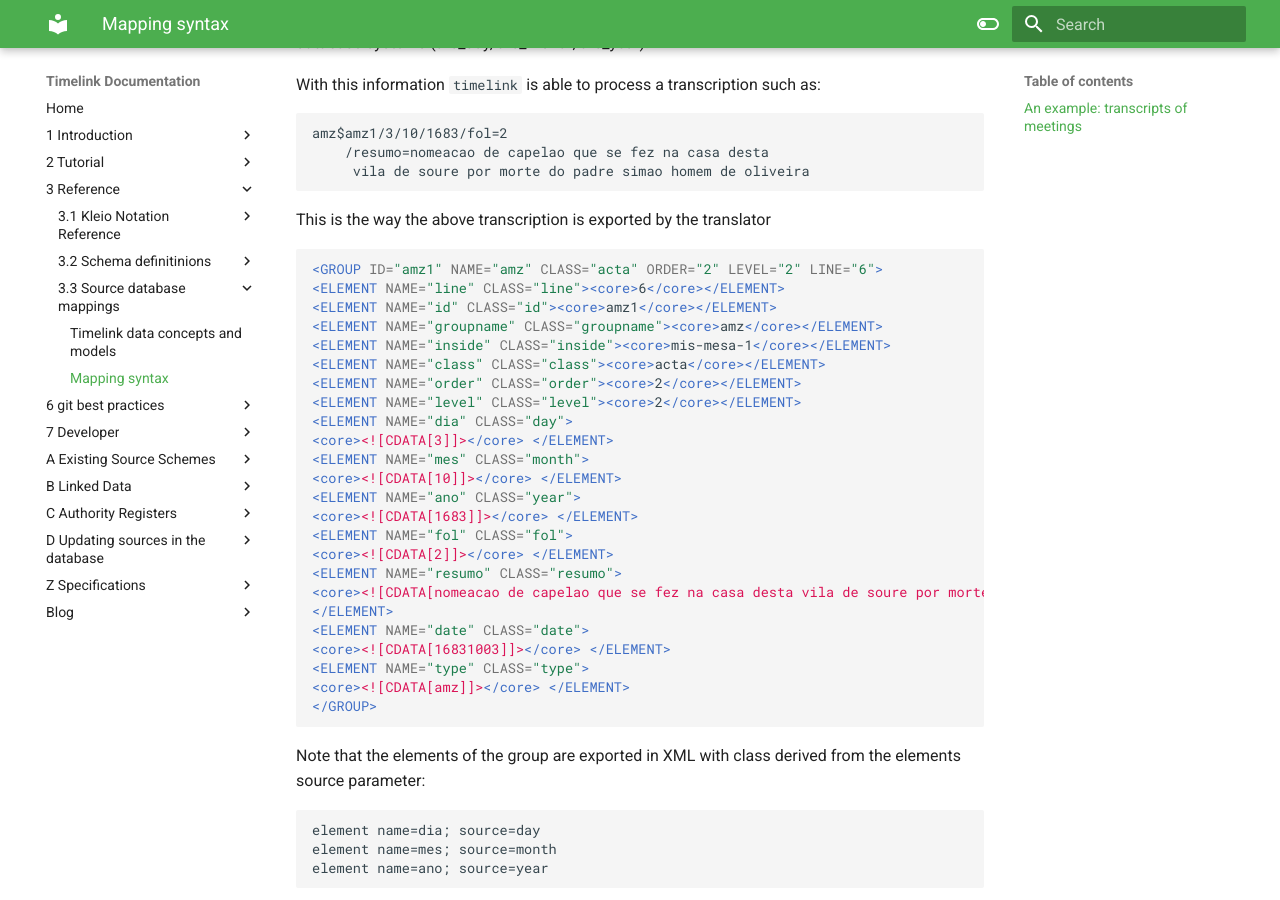
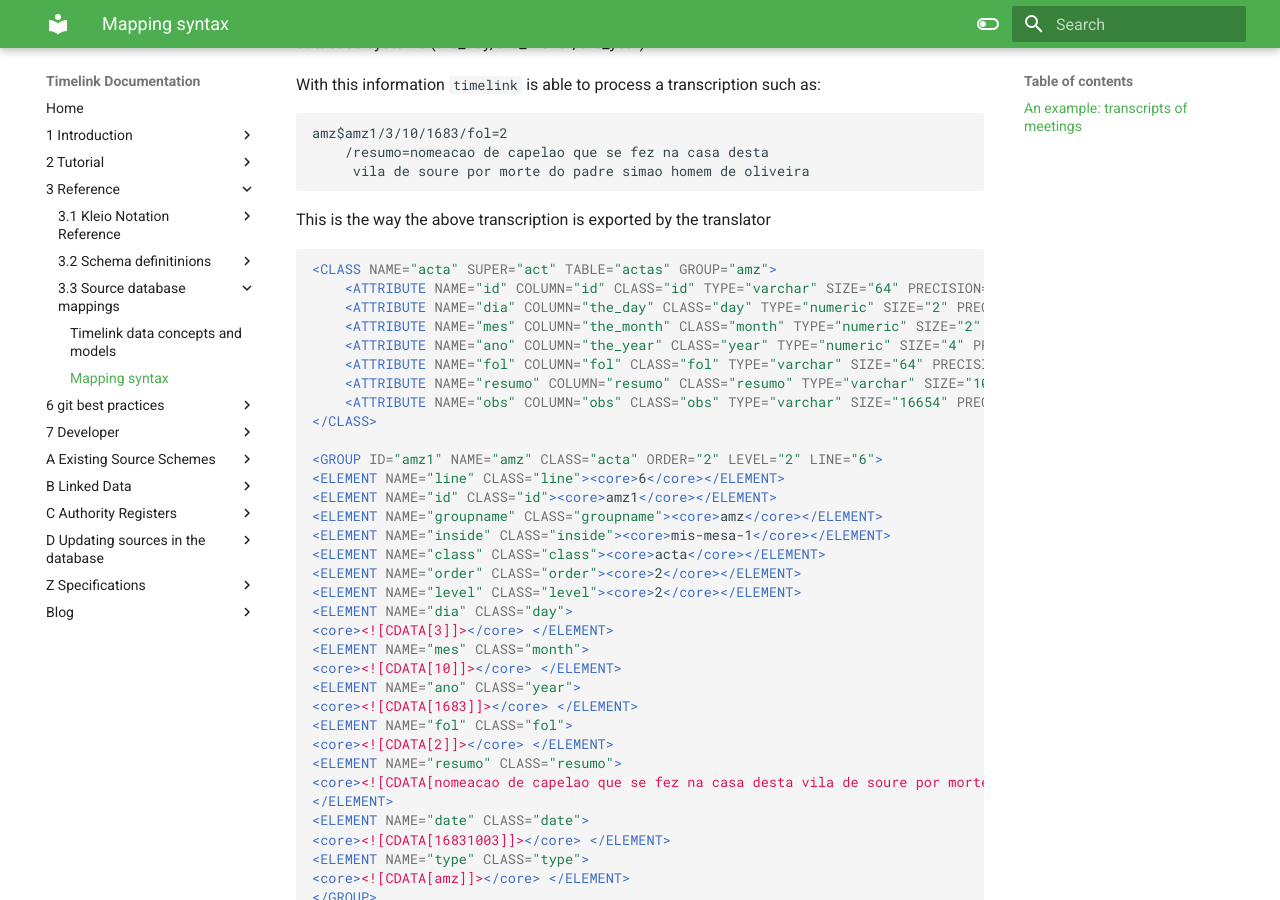
Before and after one commit to time-link/timelink-docs, an MkDocs documentation site: the page built from docs/3_Reference/3.3_Source_database_mappings/Mapping syntax.md, in a window 1280 px wide and 900 px high, scrolled down 2705 px. Built offline with MkDocs 1.6.1 and Material for MkDocs 9.7.7, drawn with Linux system fonts in a browser that asks for light colours.

Commit message:
vault backup: 2025-02-23 16:44:27

````diff
--- a/docs/3_Reference/3.3_Source_database_mappings/Mapping syntax.md
+++ b/docs/3_Reference/3.3_Source_database_mappings/Mapping syntax.md
@@ -138,6 +138,16 @@ amz$amz1/3/10/1683/fol=2
 This is the way the above transcription is exported by the translator
 ```xml
 
+<CLASS NAME="acta" SUPER="act" TABLE="actas" GROUP="amz">
+	<ATTRIBUTE NAME="id" COLUMN="id" CLASS="id" TYPE="varchar" SIZE="64" PRECISION="0" PKEY="1" ></ATTRIBUTE>
+	<ATTRIBUTE NAME="dia" COLUMN="the_day" CLASS="day" TYPE="numeric" SIZE="2" PRECISION="0" PKEY="0" ></ATTRIBUTE>
+	<ATTRIBUTE NAME="mes" COLUMN="the_month" CLASS="month" TYPE="numeric" SIZE="2" PRECISION="0" PKEY="0" ></ATTRIBUTE>
+	<ATTRIBUTE NAME="ano" COLUMN="the_year" CLASS="year" TYPE="numeric" SIZE="4" PRECISION="0" PKEY="0" ></ATTRIBUTE>
+	<ATTRIBUTE NAME="fol" COLUMN="fol" CLASS="fol" TYPE="varchar" SIZE="64" PRECISION="0" PKEY="0" ></ATTRIBUTE>
+	<ATTRIBUTE NAME="resumo" COLUMN="resumo" CLASS="resumo" TYPE="varchar" SIZE="1024" PRECISION="0" PKEY="0" ></ATTRIBUTE>
+	<ATTRIBUTE NAME="obs" COLUMN="obs" CLASS="obs" TYPE="varchar" SIZE="16654" PRECISION="0" PKEY="0" ></ATTRIBUTE>
+</CLASS>
+
 <GROUP ID="amz1" NAME="amz" CLASS="acta" ORDER="2" LEVEL="2" LINE="6">
 <ELEMENT NAME="line" CLASS="line"><core>6</core></ELEMENT>
 <ELEMENT NAME="id" CLASS="id"><core>amz1</core></ELEMENT>
````
